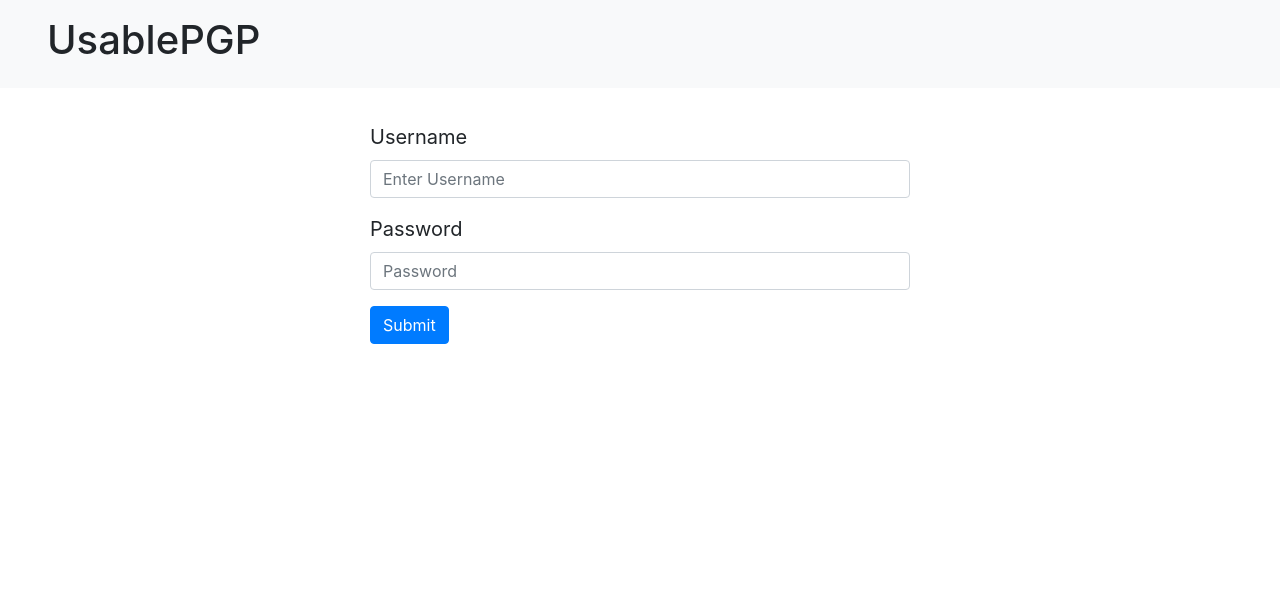
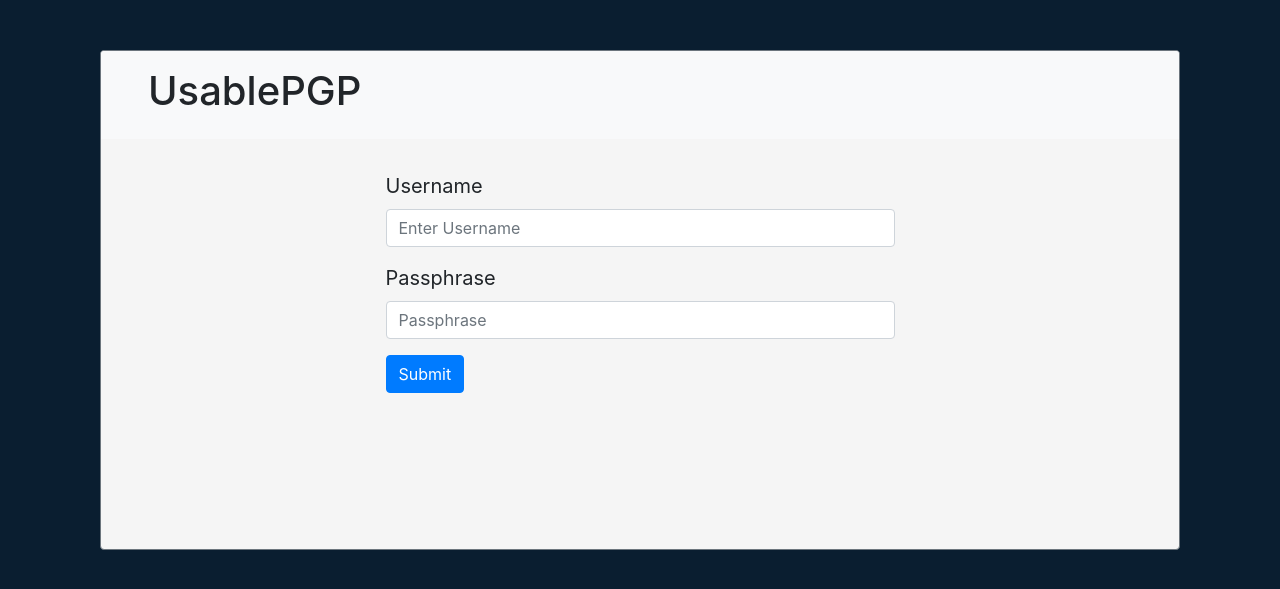
Before and after one commit to maulikchevli/UsablePGP, a Flask app: page /register in a window 1280 px wide. Shown: the top 589 px of the page. Run offline with Flask 2, Linux system fonts and the light colour scheme; parts of the project's set-up code (start-up, migrations or seed data) failed here and were passed over; some libraries are stand-ins or nearby versions.

Commit message:
Changed Layout of Pages

```diff
--- a/app/templates/index.html
+++ b/app/templates/index.html
@@ -21,8 +21,8 @@
                     <input type="text" readonly class="form-control-plaintext" id="username" name ="username" value="{{ user }}">
                 </div>
                 <div class="form-group mx-sm-3 mb-2">
-                    <label for="passphrase" class="sr-only">Password</label>
-                    <input type="password" class="form-control" id="passphrase" name="passphrase" placeholder="Password">
+                    <label for="passphrase" class="sr-only">Passphrase</label>
+                    <input type="password" class="form-control" id="passphrase" name="passphrase" placeholder="Passphrase">
                 </div>
                 <button type="submit" class="btn btn-primary mb-2" style="margin-right: 10px;">Login</button>
             </form>
@@ -35,7 +35,7 @@
     {% endif %}
 
 </div>
-<div class="card-deck" style="margin-top: 10%;">
+<div class="card-group" style="margin-top: 10%;">
   {% set enc = 'encrypt' %}
   <button  type = "button" class="card bg-secondary" onclick="window.location.href='{{ url_for(enc) }}'">
     <div class="card-body text-center h6" style="color: #fff;">
--- a/app/templates/layout.html
+++ b/app/templates/layout.html
@@ -10,7 +10,9 @@
         {% block js %}
         {% endblock %}
     </head>
-    <body>
+    <body style="background: #0a1e30;">
+        <div style="margin: 50px 100px 50px 100px; background: #f5f5f5; height: 500px; overflow-y: scroll;" class="border border-secondary rounded">
+
         <nav class="navbar navbar-light bg-light">
             <div class="container-fluid">
                 <div class="navbar-header">
@@ -58,5 +60,7 @@
 
         <script src="https://cdnjs.cloudflare.com/ajax/libs/popper.js/1.12.9/umd/popper.min.js" integrity="sha384-ApNbgh9B+Y1QKtv3Rn7W3mgPxhU9K/ScQsAP7hUibX39j7fakFPskvXusvfa0b4Q" crossorigin="anonymous"></script>
         <script src="https://maxcdn.bootstrapcdn.com/bootstrap/4.0.0/js/bootstrap.min.js" integrity="sha384-JZR6Spejh4U02d8jOt6vLEHfe/JQGiRRSQQxSfFWpi1MquVdAyjUar5+76PVCmYl" crossorigin="anonymous"></script>
+
+        </div>
     </body>
 </html>
--- a/app/templates/register.html
+++ b/app/templates/register.html
@@ -14,8 +14,8 @@
         </div>
         <div class="row">
             <div class="form-group offset-3 col-sm-6">
-                <label for="password" style = "font-size: 20px;">Password</label>
-                <input type="password" class="form-control" id="password" name = "password" placeholder="Password">
+                <label for="password" style = "font-size: 20px;">Passphrase</label>
+                <input type="password" class="form-control" id="password" name = "password" placeholder="Passphrase">
             </div>
         </div>
         <div class="row">
```
Also changed, not shown: key-server/database.db (deleted).
